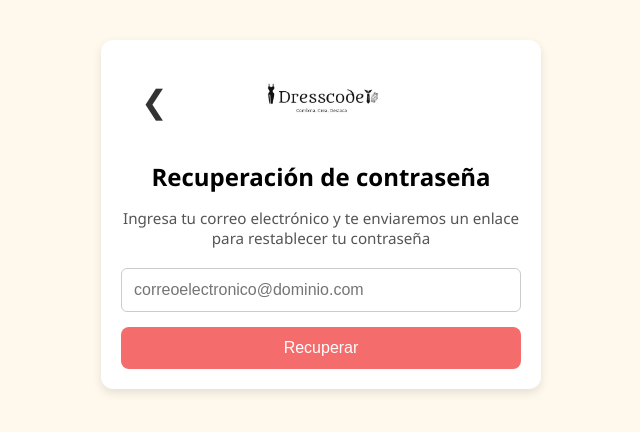
After one commit to davcamshow/DressCode, a Django app: page /recovery/ in a window 1280 px wide. The commit adds this page. Shown: the top 432 px of the page, without its empty margins (319-959 px from the left). Run offline with Django 5.2, Linux system fonts and the light colour scheme.

Commit message:
Actalizaciones de la pantalla de recuperacion de contraseña y cuenta

```diff
--- /dev/null
+++ b/DressCode/mydresscode/static/css/recovery.css
@@ -0,0 +1,72 @@
+body {
+  margin: 0;
+  font-family: 'Segoe UI', sans-serif;
+  background-color: #fff8ec;
+}
+
+.pantalla-recuperar {
+  max-width: 400px;
+  margin: 40px auto;
+  padding: 20px;
+  text-align: center;
+  background-color: #ffffff;
+  border-radius: 12px;
+  box-shadow: 0 4px 10px rgba(0,0,0,0.1);
+}
+
+header {
+  display: flex;
+  align-items: center;
+  justify-content: center;
+  position: relative;
+  height: 80px;
+  padding: 0 20px;
+  background-color: #fff;
+}
+
+h2 {
+  margin-bottom: 10px;
+}
+
+p {
+  font-size: 0.95rem;
+  color: #555;
+  margin-bottom: 20px;
+}
+
+.form-recuperar {
+  display: flex;
+  flex-direction: column;
+  gap: 15px;
+}
+
+input[type="email"] {
+  padding: 12px;
+  font-size: 1rem;
+  border: 1px solid #ccc;
+  border-radius: 6px;
+}
+
+.logo-small {
+  width: 120px;
+  height: auto;
+}
+
+.back-btn {
+  position: absolute;
+  left: 20px;
+  font-size: 2rem;
+  color: #333;
+  text-decoration: none;
+  z-index: 2;
+}
+
+.btn-rojo {
+  background-color: #f56c6c;
+  color: #fff;
+  border: none;
+  padding: 12px;
+  font-size: 1rem;
+  border-radius: 8px;
+  cursor: pointer;
+}
--- a/DressCode/mydresscode/templates/login.html
+++ b/DressCode/mydresscode/templates/login.html
@@ -13,6 +13,7 @@
 <body>
   <!-- Pantalla Login -->
   <section class="pantalla pantalla-login">
+
     <header>
       <a href="{% url 'home' %}" class="back-btn">❮</a>
       <img src="{% static 'img/logo.jpg' %}" alt="Logo Dresscode" class="logo-small">
@@ -28,7 +29,7 @@
       <input type="password" name="password" placeholder="Contraseña" required>
 
       <button type="submit" class="btn btn-amarillo">Iniciar sesión</button>
-      <a href="#" class="olvide">¿Olvidaste tu contraseña?</a>
+      <a href="{% url 'newPassword' %}" class="olvide">¿Olvidaste tu contraseña?</a>
     </form>
   </section>
 </body>
--- /dev/null
+++ b/DressCode/mydresscode/templates/recovery.html
@@ -0,0 +1,28 @@
+{% load static %}
+<!DOCTYPE html>
+<html lang="es">
+
+<head>
+  <meta charset="UTF-8">
+  <meta name="viewport" content="width=device-width, initial-scale=1.0">
+  <title>Recuperar contraseña</title>
+  <link rel="stylesheet" href="{% static 'css/recovery.css' %}">
+</head>
+
+<body>
+  <section class="pantalla-recuperar">
+
+    <header>
+      <a href="{% url 'home' %}" class="back-btn">❮</a>
+      <img src="{% static 'img/logo.jpg' %}" alt="Logo Dresscode" class="logo-small">
+    </header>
+
+    <h2>Recuperación de contraseña</h2>
+    <p>Ingresa tu correo electrónico y te enviaremos un enlace para restablecer tu contraseña</p>
+    <form class="form-recuperar">
+      <input type="email" placeholder="correoelectronico@dominio.com" required>
+      <button type="submit" class="btn-rojo">Recuperar</button>
+    </form>
+  </section>
+</body>
+</html>
--- a/DressCode/mydresscode/templates/welcome.html
+++ b/DressCode/mydresscode/templates/welcome.html
@@ -21,7 +21,7 @@
     <div class="botones">
       <a href="{% url 'login' %}" class="btn btn-naranja">Iniciar sesión</a>
       <button class="btn btn-rojo">¿Eres nuevo? Crea tu cuenta</button>
-      <a href="#" class="recuperar">Recuperar cuenta</a>
+      <a href="{% url 'recovery' %}" class="recuperar">Recuperar cuenta</a>
     </div>
   </section>
 </body>
--- a/DressCode/mydresscode/urls.py
+++ b/DressCode/mydresscode/urls.py
@@ -4,4 +4,6 @@ from . import views
 urlpatterns = [
     path('', views.home, name = "home"),
     path('login/', views.login_view, name='login'),
+    path('recovery/', views.recovery_view, name='recovery'),
+    path('newPassword/', views.newPassword_view, name='newPassword'),
 ]
--- a/DressCode/mydresscode/views.py
+++ b/DressCode/mydresscode/views.py
@@ -1,5 +1,3 @@
-from django.shortcuts import render
-
 from django.shortcuts import render
 
 def home(request):
@@ -7,3 +5,9 @@ def home(request):
 
 def login_view(request):
     return render(request, 'login.html')
+
+def recovery_view(request):
+    return render(request, 'recovery.html')
+
+def newPassword_view(request):
+    return render(request, 'newPassword.html')
```
Also changed, not shown: DressCode/mydresscode/static/css/newPassword.css (added, +66 -0 lines), DressCode/mydresscode/templates/newPassword.html (added, +28 -0 lines).
